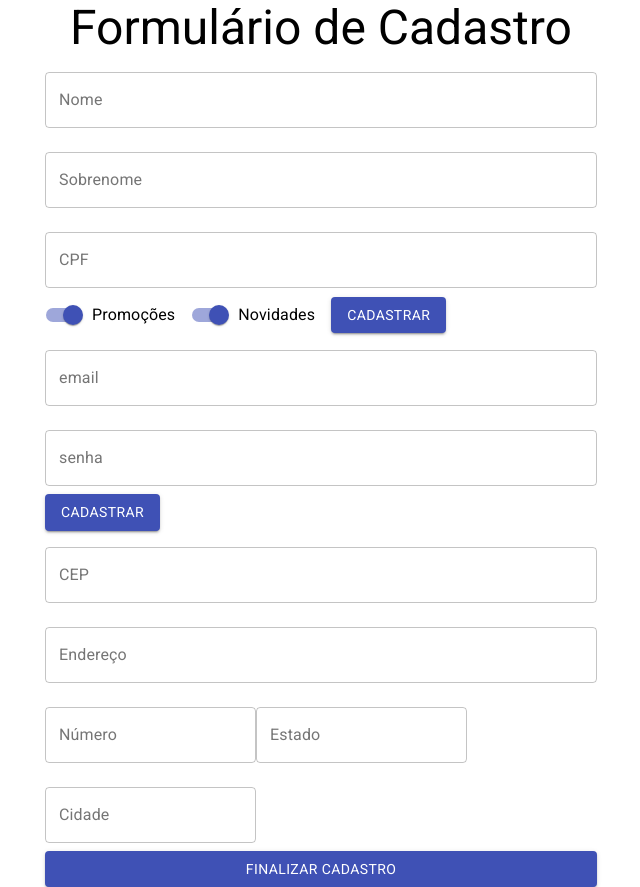
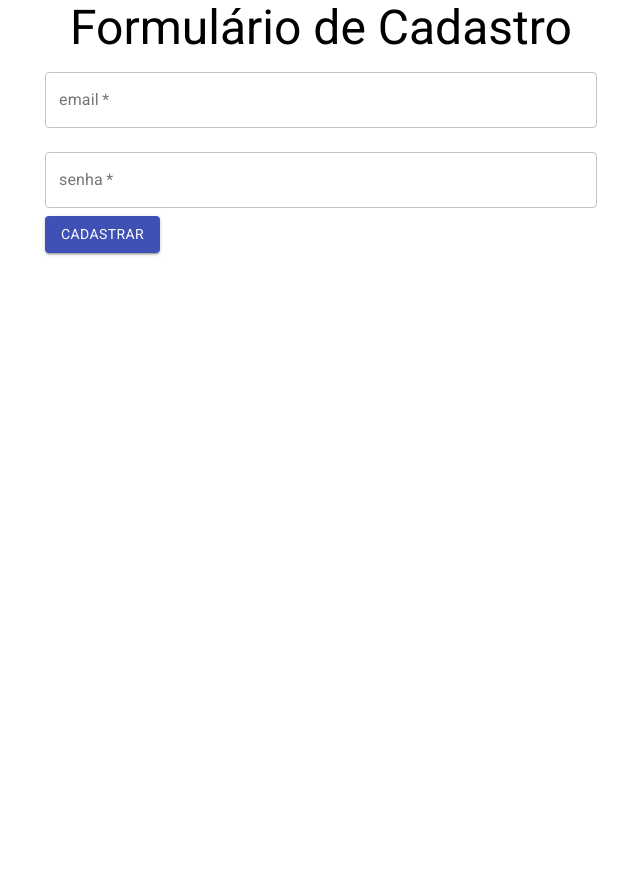
Before and after one commit to WalquiriaGodoy/react-forms, a React (Create React App) app: page / in a window 1280 px wide. Shown: the whole page, without its empty margins (319-959 px from the left). After the commit the page ends 800 px from the top, so only its background shows below. Built offline with nearby package versions, Linux system fonts and the light colour scheme.

Commit message:
feat(array): Add array to change page form

```diff
--- a/src/componentes/FormularioCadastro/DadosUsuario.jsx
+++ b/src/componentes/FormularioCadastro/DadosUsuario.jsx
@@ -1,13 +1,17 @@
 import {Button, TextField} from "@material-ui/core";
 
-function DadosUsuario(){
+function DadosUsuario({aoEnviar}){
     return(
-        <form>
+        <form onSubmit={(evento)=>{
+            evento.preventDefault();
+            aoEnviar();
+        }}>
 
             <TextField
                 id="email"
                 label="email"
                 type="email"
+                required
                 variant="outlined"
                 margin='normal'
                 fullWidth/>
@@ -16,6 +20,7 @@
                 id="senha"
                 label="senha"
                 type="password"
+                required
                 variant="outlined"
                 margin='normal'
                 fullWidth
--- a/src/componentes/FormularioCadastro/FormularioCadastro.jsx
+++ b/src/componentes/FormularioCadastro/FormularioCadastro.jsx
@@ -1,15 +1,22 @@
+import { useState } from "react";
 import DadosEntrega from "./DadosEntrega";
 import DadosPessoais from "./DadosPessoais";
 import DadosUsuario from "./DadosUsuario";
+import { Typography } from "@material-ui/core";
 
 function FormularioCadastro({aoEnviar, validarCPF}){
-    return(
-        <>
-        <DadosPessoais aoEnviar={aoEnviar} validarCPF={validarCPF}/>
-        <DadosUsuario/>
-        <DadosEntrega/>
-        </>
-    );
+    const [etapaAtual, setEtapaAtual] = useState(0);
+    const formularios = [
+        <DadosUsuario aoEnviar={proximo}/>,
+        <DadosPessoais aoEnviar={proximo} validarCPF={validarCPF}/>,
+        <DadosEntrega aoEnviar={aoEnviar}/>,
+    ];
+
+    function proximo(){
+        setEtapaAtual(etapaAtual + 1)
+    }
+
+    return <>{formularios[etapaAtual]}</>
 }
 
 export default FormularioCadastro;
```
